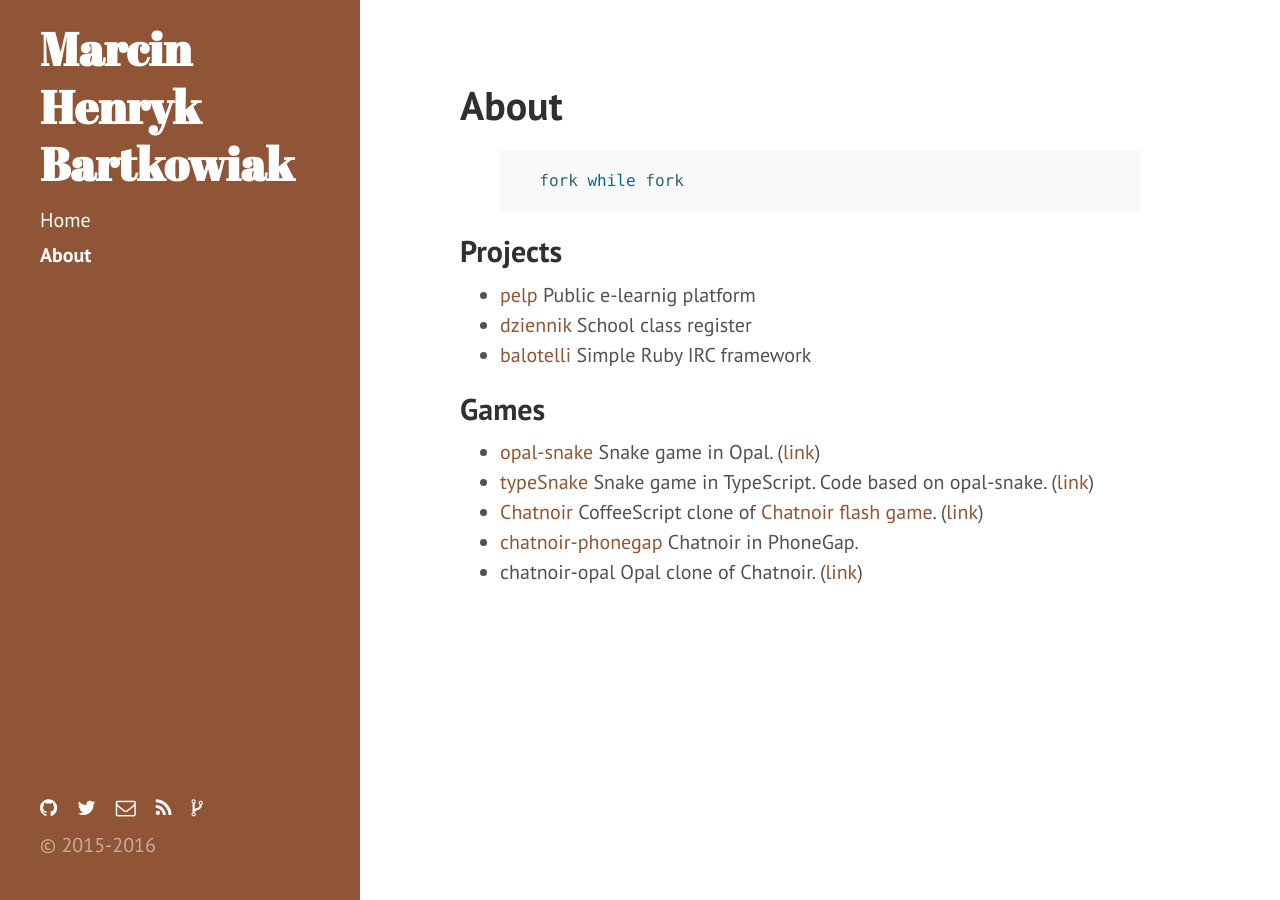
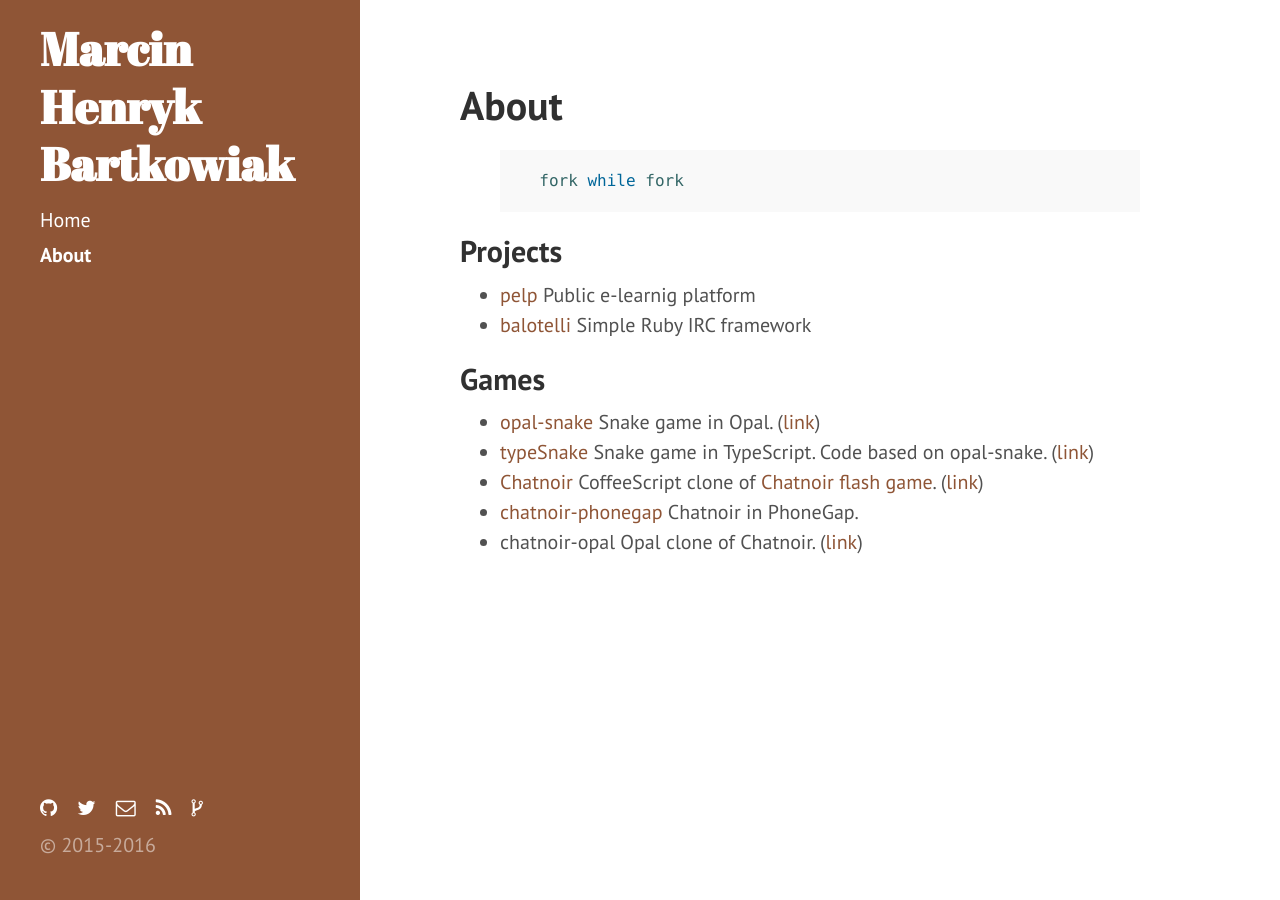
Before and after one commit to mhib/mhib.github.io, a Jekyll site: the page built from about.md, in a window 1280 px wide. Built offline with Jekyll 4.4.1, drawn with Linux system fonts in a browser that asks for light colours.

Commit message:
Updated about.md

```diff
--- a/about.md
+++ b/about.md
@@ -10,8 +10,6 @@ title: About
 ## Projects
 * [pelp](https://github.com/ii-lo/pelp)
 Public e-learnig platform
-* [dziennik](https://github.com/mhib/dziennik)
-School class register
 * [balotelli](https://github.com/mhib/balotelli)
 Simple Ruby IRC framework
 
```
